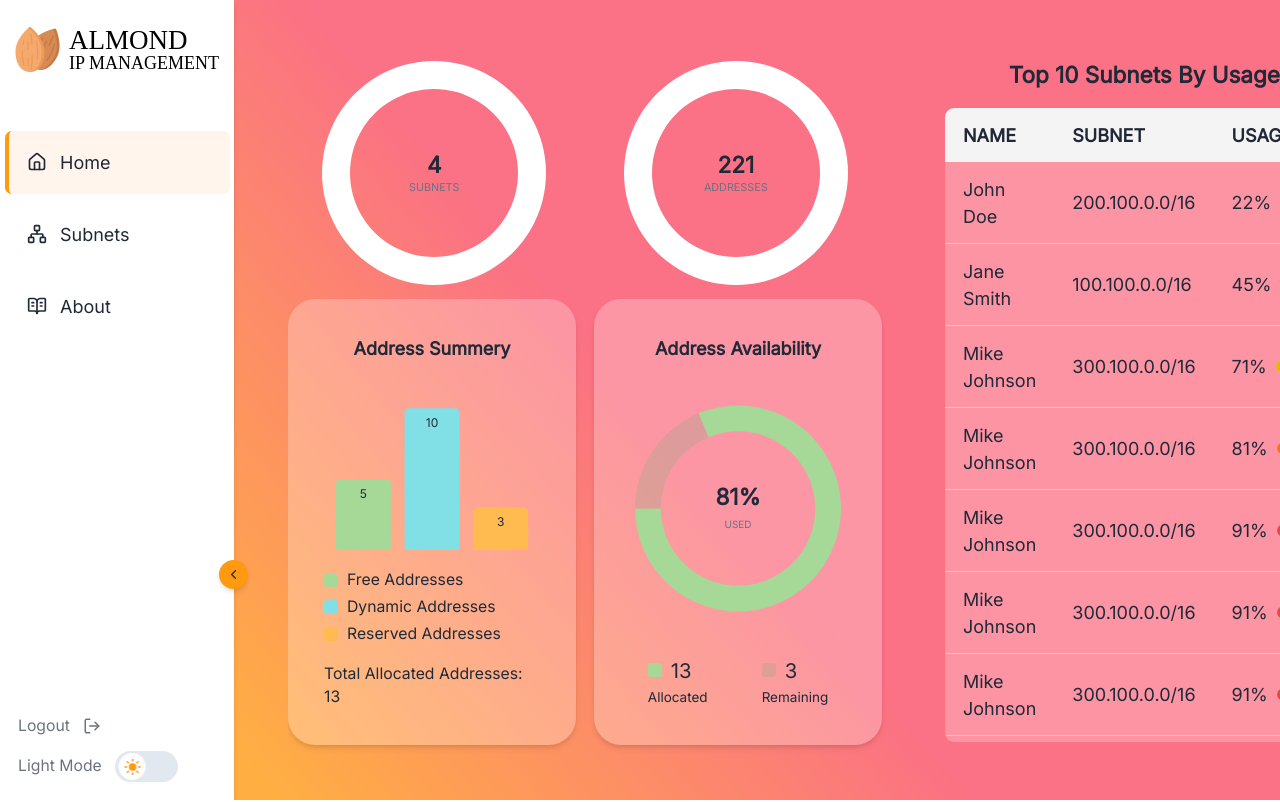
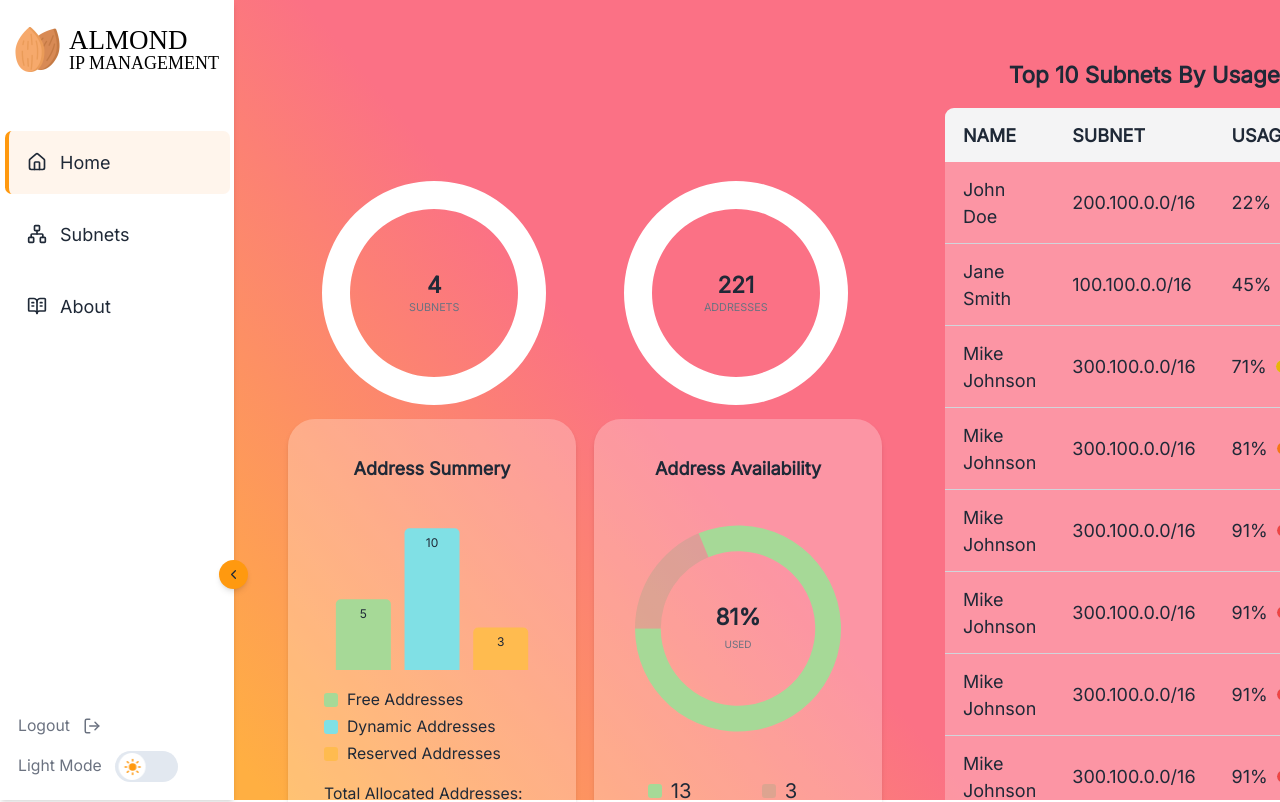
Before and after one commit to random551923/almond-ipam, a React (Vite) app: page /home in a window 1280 px wide. Shown: the top 802 px of the page. Built offline with nearby package versions, Linux system fonts and the light colour scheme; a web font is replaced by a local one.

Commit message:
fix: remove overflow-hidden

```diff
--- a/src/pages/HomePage.tsx
+++ b/src/pages/HomePage.tsx
@@ -28,7 +28,7 @@
   ];
 
   return (
-    <div className="flex flex-row h-fill w-fill flex-1 overflow-hidden gap-10">
+    <div className="flex flex-row h-fill w-fill flex-1 gap-10">
       <div className="flex flex-col h-fill w-fit gap-2 justify-center gap-16">
         <div className="w-full h-fit flex flex-row justify-around gap-2">
           <TotalsPieChart number={4} subTitle="Subnets" />
```
